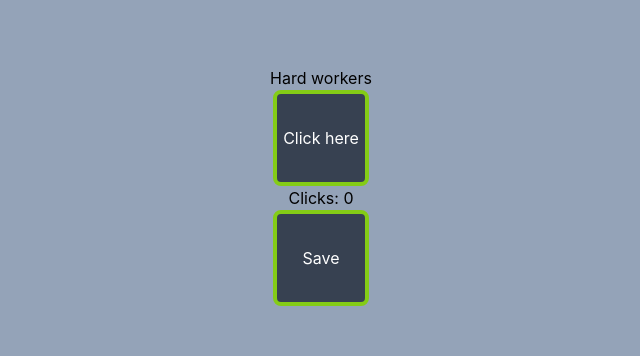
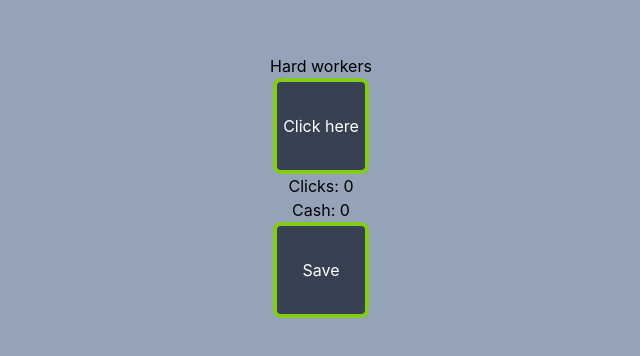
Before and after one commit to lilKriT/hard-worker-clicker-game, a React (Create React App) app: page / in a window 1280 px wide. Shown: the part 214-570 px from the top of the page, without its empty margins (319-959 px from the left). Built offline with nearby package versions, Linux system fonts and the light colour scheme.

Commit message:
Added cash.

```diff
--- a/src/App.js
+++ b/src/App.js
@@ -21,7 +21,7 @@ function App() {
     localStorage.setItem("Player State", {});
   }, []);
 
-  return <Main clicks={clicks} click={click} />;
+  return <Main clicks={clicks} click={click} cash={cash} />;
 }
 
 export default App;
--- a/src/components/Main.js
+++ b/src/components/Main.js
@@ -1,6 +1,6 @@
 import React from "react";
 
-const Main = ({ clicks, click }) => {
+const Main = ({ clicks, click, cash }) => {
   // Generating a save file
   const generateSave = () => {
     let saveState = { clicks };
@@ -17,6 +17,9 @@ const Main = ({ clicks, click }) => {
       <h3>
         Clicks: <span className="amountOfClicks">{clicks}</span>
       </h3>
+      <h3>
+        Cash: <span className="amountOfCash">{cash}</span>
+      </h3>
       <div className="options">
         <button>Save</button>
       </div>
```
